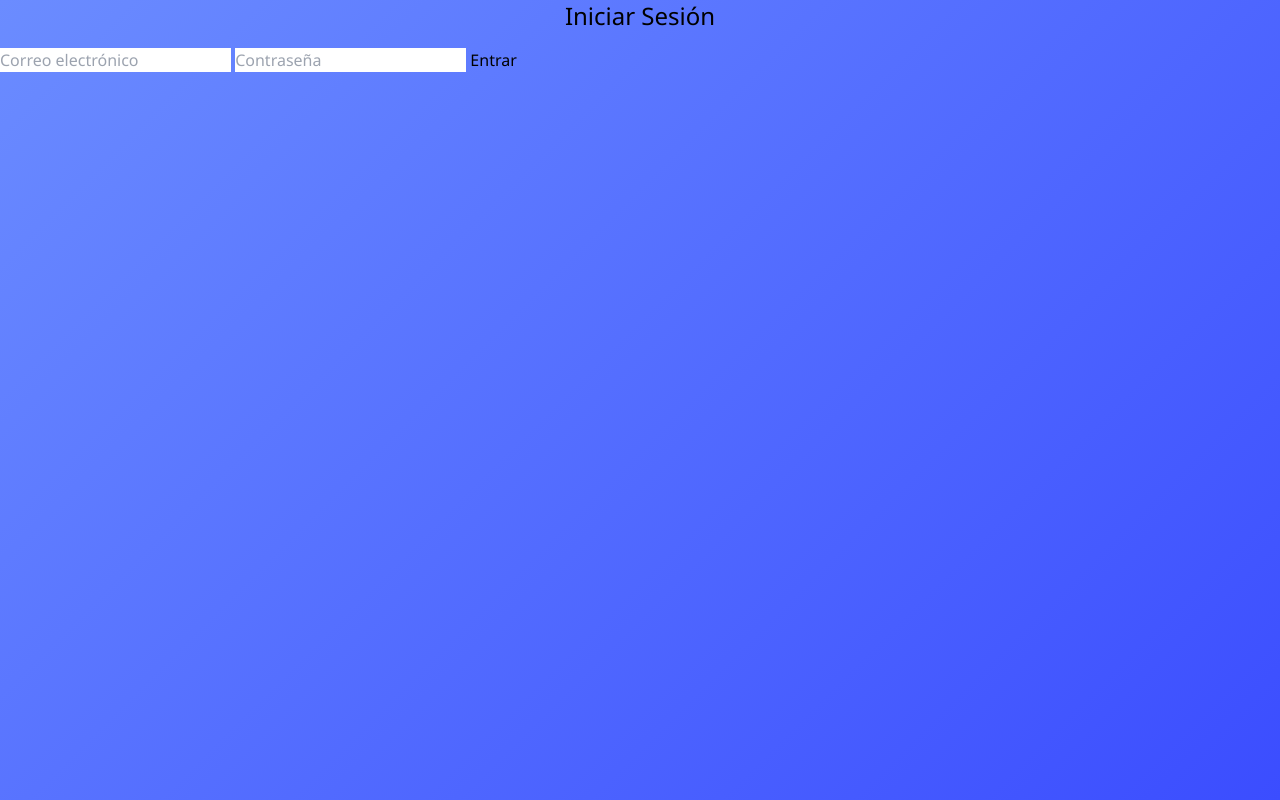
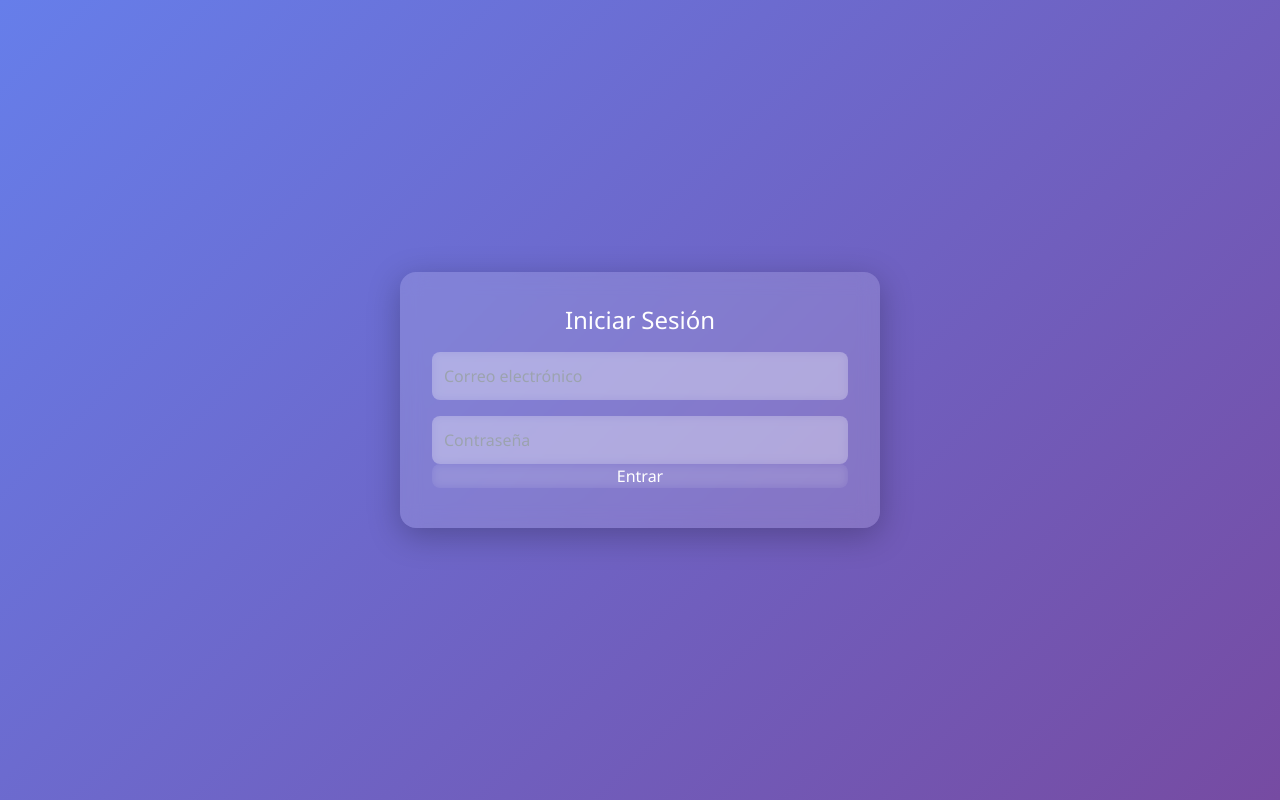
Before and after one commit to WILBER1234965/obras-cite, a plain HTML site: page index.html in a window 1280 px wide. Drawn offline with nearby package versions, Linux system fonts and the light colour scheme.

Commit message:
Update styles.css

```diff
--- a/styles.css
+++ b/styles.css
@@ -1,58 +1,103 @@
+/* styles.css */
 
+/* 1) Fuente y fondo general */
 body {
-            background: linear-gradient(135deg, #6b8cff 0%, #3b4dff 100%);
-            font-family: 'Segoe UI', Tahoma, Geneva, Verdana, sans-serif;
+  margin: 0;
+  padding: 0;
+  font-family: 'Segoe UI', sans-serif;
+  background: linear-gradient(135deg, #667eea 0%, #764ba2 100%);
   min-height: 100vh;
+  display: flex;
+  align-items: center;
+  justify-content: center;
 }
 
-        .glass {
-            background: rgba(255, 255, 255, 0.25);
+/* 2) Glass Card */
+.card {
+  width: 100%;
+  max-width: 480px;
+  background: rgba(255, 255, 255, 0.15);
   backdrop-filter: blur(10px);
   -webkit-backdrop-filter: blur(10px);
-            border-radius: 10px;
-            border: 1px solid rgba(255, 255, 255, 0.18);
-            box-shadow: 0 8px 32px 0 rgba(31, 38, 135, 0.37);
+  border-radius: 16px;
+  padding: 2rem;
+  box-shadow: 0 8px 32px rgba(0, 0, 0, 0.25);
+  color: #fff;
 }
 
-        .glass-dark {
-            background: rgba(0, 0, 0, 0.2);
-            border: 1px solid rgba(255, 255, 255, 0.1);
+/* 3) Títulos */
+.card h2,
+.card h3 {
+  margin: 0;
+  padding: 0;
 }
 
-        .bg-primary-gradient {
-            background: linear-gradient(to right, #3b82f6, #2563eb);
+/* 4) Inputs y botones */
+input[type="text"],
+input[type="email"],
+input[type="password"],
+button {
+  width: 100%;
+  padding: 0.75rem;
+  margin-top: 1rem;
+  border: none;
+  border-radius: 8px;
+  font-size: 1rem;
+  color: #fff;
+  background: rgba(255, 255, 255, 0.25);
+  backdrop-filter: blur(5px);
+  -webkit-backdrop-filter: blur(5px);
+  transition: background 0.3s, transform 0.2s;
 }
 
-        .floating {
-            animation: floating 3s ease-in-out infinite;
+/* Placeholder más suave */
+input::placeholder {
+  color: rgba(255, 255, 255, 0.7);
 }
 
-        @keyframes floating {
-            0% { transform: translateY(0px); }
-            50% { transform: translateY(-10px); }
-            100% { transform: translateY(0px); }
+/* Hover y foco */
+button:hover,
+input:focus {
+  background: rgba(255, 255, 255, 0.35);
+  outline: none;
+  transform: translateY(-2px);
 }
 
-        .sidebar {
-            transition: all 0.3s ease;
+/* 5) Lista de items */
+.list-item {
+  margin-top: 1rem;
+  padding: 0.75rem;
+  background: rgba(255, 255, 255, 0.10);
+  backdrop-filter: blur(5px);
+  -webkit-backdrop-filter: blur(5px);
+  border-radius: 8px;
+  font-size: 0.95rem;
 }
 
-        /* Scrollbar styling */
-        ::-webkit-scrollbar {
-            width: 8px;
-            height: 8px;
+/* 6) Botón de cerrar sesión */
+#logoutBtn {
+  width: auto;
+  padding: 0.5rem 1rem;
+  font-size: 0.85rem;
+  background: rgba(255, 0, 0, 0.5);
+}
+#logoutBtn:hover {
+  background: rgba(255, 0, 0, 0.7);
 }
 
-        ::-webkit-scrollbar-track {
-            background: rgba(255, 255, 255, 0.1);
-            border-radius: 10px;
+/* Dentro de styles.css, al final */
+
+button.btn-edit,
+button.btn-delete {
+  display: inline-block;
+  margin-left: 0.5rem;
+  padding: 0.25rem 0.5rem;
+  font-size: 0.85rem;
+  background: rgba(255,255,255,0.30);
+  border: none;
+  border-radius: 4px;
+  cursor: pointer;
+  transition: background .2s;
 }
-
-        ::-webkit-scrollbar-thumb {
-            background: rgba(255, 255, 255, 0.3);
-            border-radius: 10px;
-        }
-
-        ::-webkit-scrollbar-thumb:hover {
-            background: rgba(255, 255, 255, 0.5);
-        }
+button.btn-edit:hover { background: rgba(255,255,255,0.45); }
+button.btn-delete:hover { background: rgba(255,0,0,0.45); }
```
Lines whose indentation alone changed are shown as unchanged.
